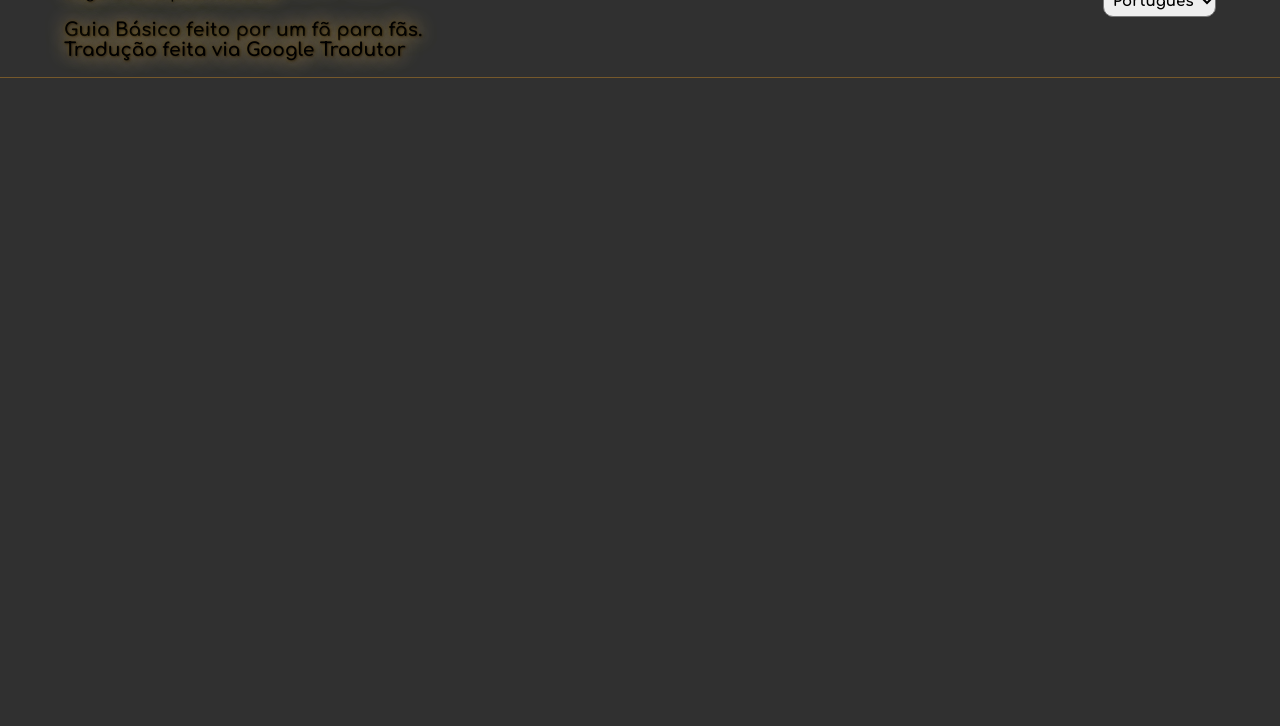
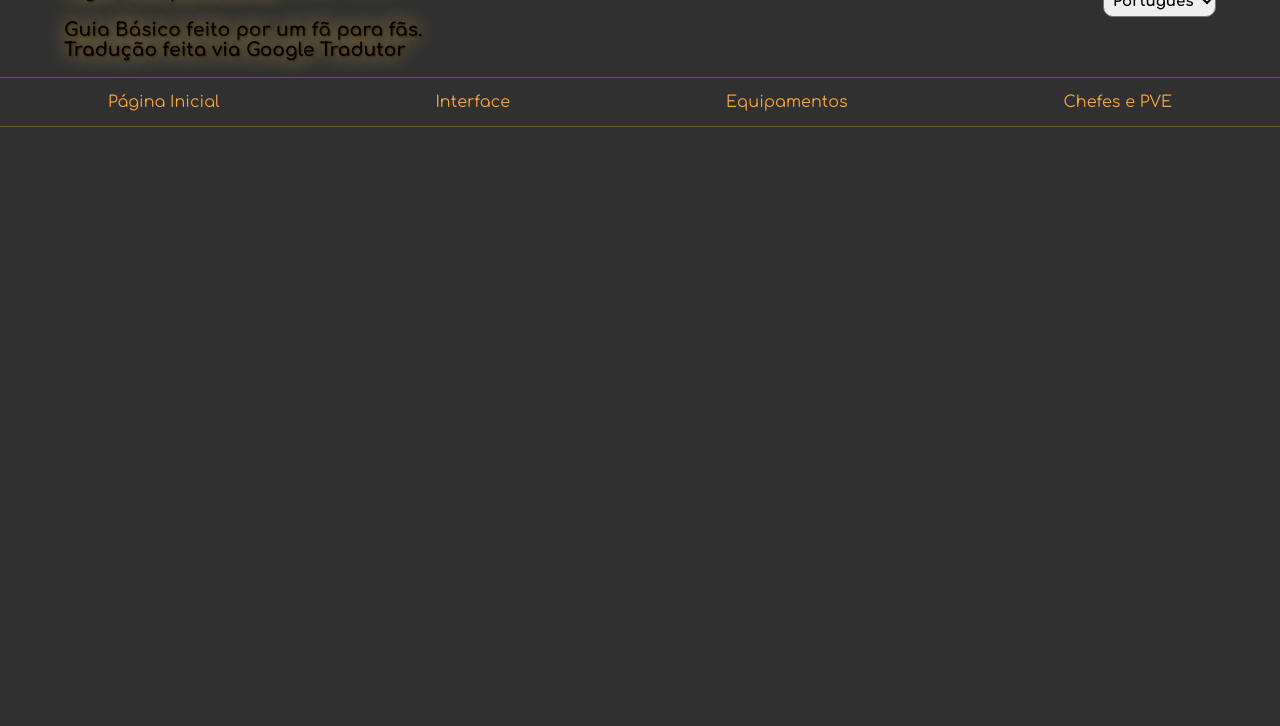
Before and after one commit to TamiresBSS/HuaYiBasicGuide, a plain HTML site: page index.html in a window 1280 px wide. Shown: the part 74-800 px from the top of the page. Drawn offline with Linux system fonts and the light colour scheme; a web font is replaced by a local one.

Commit message:
Added Nav

```diff
--- a/index.html
+++ b/index.html
@@ -24,6 +24,14 @@
             </select>
         </div>
     </header>
+    <nav>
+        <ul>
+            <li><a id="menu1" href="#pt">Página Inicial</a></li>
+            <li><a id="menu2" href="#pt">Interface</a></li>
+            <li><a id="menu3" href="#pt">Equipamento</a></li>
+            <li><a id="menu4" href="#pt">Chefes e Combate</a></li>
+        </ul>
+    </nav>
 	   <script type="text/javascript">
         var multilang;
 
--- a/languages.json
+++ b/languages.json
@@ -4,6 +4,10 @@
         "title": "Codinome Flower",
         "desc": "Guia Básico feito por um fã para fãs. Tradução feita via Google Tradutor",
         "subTitle": "Jogo criado pela Nuverse",
+        "menu1": "Página Inicial",
+        "menu2": "Interface",
+        "menu3": "Equipamentos",
+        "menu4": "Chefes e PVE",
         "prox": ""
 	},
 	"en": {
@@ -11,6 +15,10 @@
         "title": "Codename Flower",
         "desc": "Basic Guide made by a fan for fans. Translation done by Google Translator",
         "subTitle": "Game created by Nuverse",
+        "menu1": "Home",
+        "menu2": "Interface",
+        "menu3": "Equipments",
+        "menu4": "Bosses and PVE",
         "prox": ""
     }
 }
--- a/style.css
+++ b/style.css
@@ -3,6 +3,9 @@
 :root {
     --corPreto: #303030;
     --corOuro: #faa63e;
+    --bordaBtt: #75582b solid 1px;
+    --lightShd: 1px 1px 2px rgb(235, 208, 161), 0 0 1em rgb(241, 240, 234), 0 0 0.2em rgb(246, 201, 95);
+    --darkShd: 1px 1px 2px rgb(49, 39, 23), 0 0 1em rgb(249, 199, 112), 0 0 0.2em rgb(68, 49, 5);
 }
 
 * {
@@ -26,7 +29,7 @@ header {
     justify-content:space-between;
     align-items: center;
     padding: 2% 5%;
-    border-bottom: #75582b solid 1px;
+    border-bottom: var(--bordaBtt);
 }
     header::before {
         background-image: url(img/wide-login.jpg);
@@ -55,8 +58,27 @@ header {
     }
 
     .shdw {
-        /* Light Shadow */
-        /* text-shadow: 1px 1px 2px rgb(235, 208, 161), 0 0 1em rgb(241, 240, 234), 0 0 0.2em rgb(246, 201, 95); */
-        /* Dark Shadow */
-        text-shadow: 1px 1px 2px rgb(49, 39, 23), 0 0 1em rgb(249, 199, 112), 0 0 0.2em rgb(68, 49, 5);
+        text-shadow: var(--darkShd);
     }
+nav {
+    border-bottom: var(--bordaBtt);
+}
+
+nav ul {
+    display: flex;
+    justify-content: space-around;
+    list-style: none;
+}
+    nav ul li {
+        padding: 15px;
+    }
+
+    nav ul li a {
+        color: var(--corOuro);
+        text-decoration: none;
+    }
+
+    nav ul li a:hover {
+        color: white;
+        text-shadow: var(--darkShd);
+    }
```
